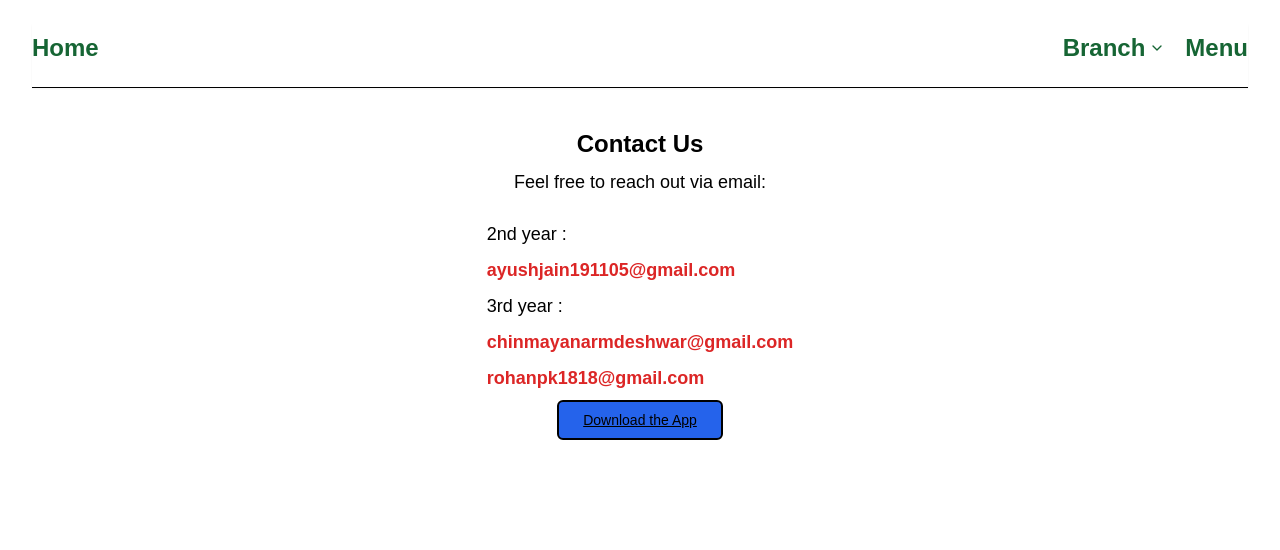
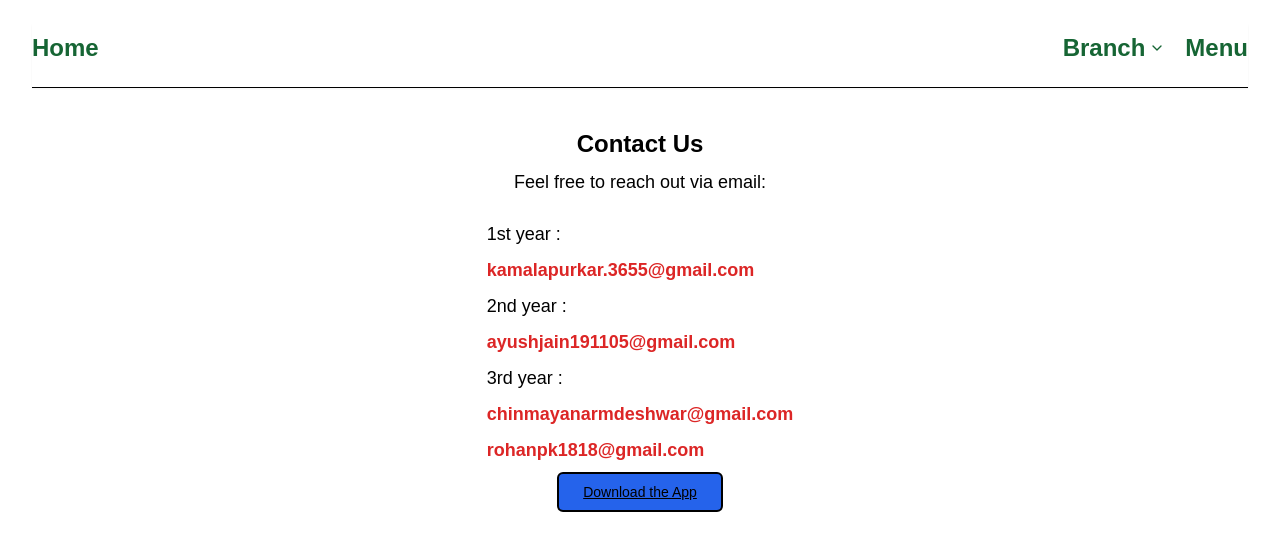
Before and after one commit to RohanPKulkarni/nextjs-2024, a Next.js app: page /contribute in a window 1280 px wide. Shown: the top 550 px of the page. Built offline with nearby package versions, Linux system fonts and the light colour scheme.

Commit message:
added 1st year

```diff
--- a/src/app/contribute/page.js
+++ b/src/app/contribute/page.js
@@ -6,6 +6,13 @@ export default function Soon() {
     <h1 className="text-2xl font-bold text-black">Contact Us</h1>
     <p className="mt-2 text-lg text-black">Feel free to reach out via email:</p>
     <div className="mt-4 space-y-2 flex flex-col">
+    <p className="mt-2 text-lg text-black">1st year :</p>
+      <a
+        href="mailto:kamalapurkar.3655@gmail.com"
+        className="text-lg font-semibold text-red-600 hover:underline"
+      >
+        kamalapurkar.3655@gmail.com
+      </a>
       <p className="mt-2 text-lg text-black">2nd year :</p>
       <a
         href="mailto:ayushjain191105@gmail.com"
```
